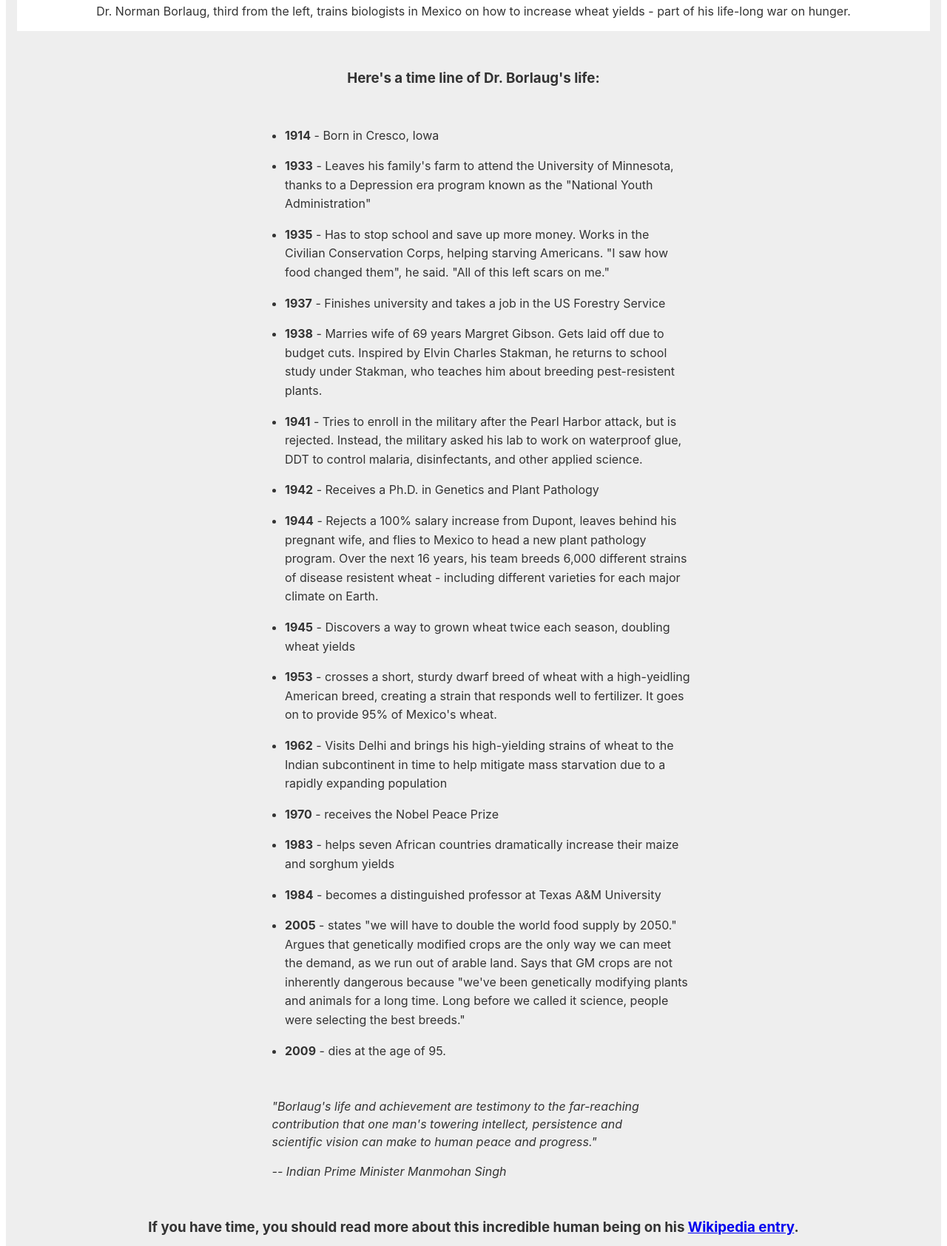
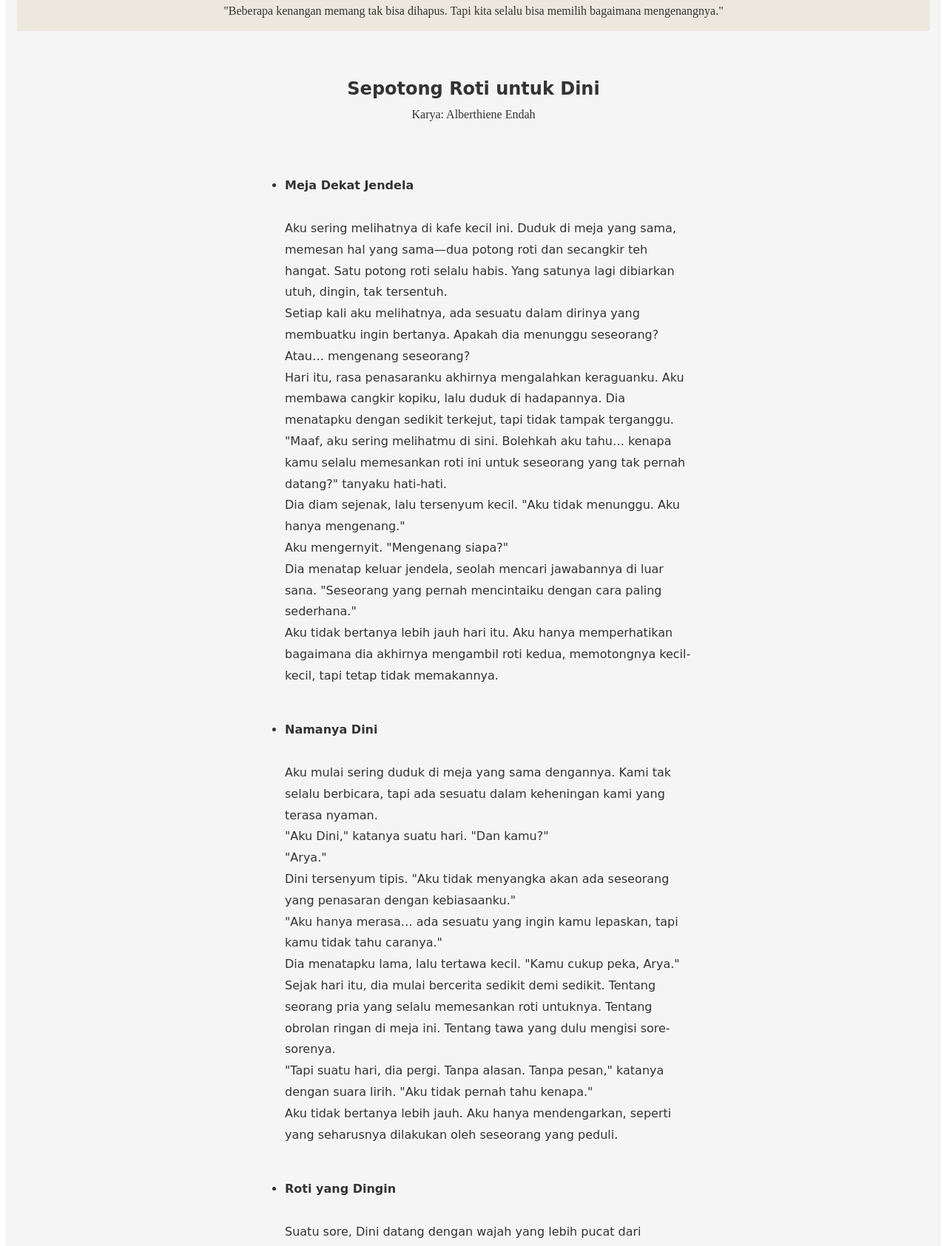
Before and after one commit to msalmanrafadhlih/tribute-page, a plain HTML site: page index.html in a window 1280 px wide. Shown: the part 492-2177 px from the top of the page at 74% size. Drawn offline with Linux system fonts and the light colour scheme.

Commit message:
Deploy both refference in pages

```diff
--- a/index.html
+++ b/index.html
@@ -5,113 +5,164 @@
   </head>
   <body>
     <main id="main">
-      <h1 id="title">I'm a man</h1>
-      <p>The man who saved his wife life</p>
+      <h1 id="title">Sepotong roti untuk Dini</h1>
+      <p>Kisah tentang cinta yang tertinggal di masa lalu, dan keberanian untuk melangkah ke depan.</p>
       <figure id="img-div">
         <img
           id="image"
-          src="https://cdn.freecodecamp.org/testable-projects-fcc/images/tribute-page-main-image.jpg"
+          src="https://1.bp.blogspot.com/-aOv1sohAfdk/WJK_JbvbppI/AAAAAAAAADY/tztDhnCXs_oRg_vNQrUwzN0Zr9ALc-43ACEw/w1200-h630-p-k-no-nu/kisah-sepotong-roti.jpg"
           alt="Dr. Norman Borlaug seen standing in Mexican wheat field with a group of biologists"
         />
         <figcaption id="img-caption">
-          Dr. Norman Borlaug, third from the left, trains biologists in Mexico
-          on how to increase wheat yields - part of his life-long war on hunger.
+            "Beberapa kenangan memang tak bisa dihapus. Tapi kita selalu bisa memilih bagaimana mengenangnya."
         </figcaption>
       </figure>
       <section id="tribute-info">
-        <h3 id="headline">Here's a time line of Dr. Borlaug's life:</h3>
+        <h2>Sepotong Roti untuk Dini</h2>
+        <p id="headline">Karya: Alberthiene Endah</p>
         <ul>
-          <li><strong>1914</strong> - Born in Cresco, Iowa</li>
+          <li><strong>Meja Dekat Jendela</strong><br><br> Aku sering melihatnya di kafe kecil ini. Duduk di meja yang sama, memesan hal yang sama—dua potong roti dan secangkir teh hangat. Satu potong roti selalu habis. Yang satunya lagi dibiarkan utuh, dingin, tak tersentuh.<br>
+
+            Setiap kali aku melihatnya, ada sesuatu dalam dirinya yang membuatku ingin bertanya. Apakah dia menunggu seseorang? Atau… mengenang seseorang?<br>
+
+            Hari itu, rasa penasaranku akhirnya mengalahkan keraguanku. Aku membawa cangkir kopiku, lalu duduk di hadapannya. Dia menatapku dengan sedikit terkejut, tapi tidak tampak terganggu.<br>
+
+            "Maaf, aku sering melihatmu di sini. Bolehkah aku tahu… kenapa kamu selalu memesankan roti ini untuk seseorang yang tak pernah datang?" tanyaku hati-hati.<br>
+
+            Dia diam sejenak, lalu tersenyum kecil. "Aku tidak menunggu. Aku hanya mengenang."<br>
+
+            Aku mengernyit. "Mengenang siapa?"<br>
+
+            Dia menatap keluar jendela, seolah mencari jawabannya di luar sana. "Seseorang yang pernah mencintaiku dengan cara paling sederhana."<br>
+
+            Aku tidak bertanya lebih jauh hari itu. Aku hanya memperhatikan bagaimana dia akhirnya mengambil roti kedua, memotongnya kecil-kecil, tapi tetap tidak memakannya.<br><br></li>
           <li>
-            <strong>1933</strong> - Leaves his family's farm to attend the
-            University of Minnesota, thanks to a Depression era program known as
-            the "National Youth Administration"
+            <strong>Namanya Dini</strong><br><br> Aku mulai sering duduk di meja yang sama dengannya. Kami tak selalu berbicara, tapi ada sesuatu dalam keheningan kami yang terasa nyaman.<br>
+
+            "Aku Dini," katanya suatu hari. "Dan kamu?"<br>
+
+            "Arya."<br>
+
+            Dini tersenyum tipis. "Aku tidak menyangka akan ada seseorang yang penasaran dengan kebiasaanku."<br>
+
+            "Aku hanya merasa… ada sesuatu yang ingin kamu lepaskan, tapi kamu tidak tahu caranya."<br>
+
+            Dia menatapku lama, lalu tertawa kecil. "Kamu cukup peka, Arya."<br>
+
+            Sejak hari itu, dia mulai bercerita sedikit demi sedikit. Tentang seorang pria yang selalu memesankan roti untuknya. Tentang obrolan ringan di meja ini. Tentang tawa yang dulu mengisi sore-sorenya.<br>
+
+            "Tapi suatu hari, dia pergi. Tanpa alasan. Tanpa pesan," katanya dengan suara lirih. "Aku tidak pernah tahu kenapa."<br>
+
+            Aku tidak bertanya lebih jauh. Aku hanya mendengarkan, seperti yang seharusnya dilakukan oleh seseorang yang peduli.<br><br>
           </li>
           <li>
-            <strong>1935</strong> - Has to stop school and save up more money.
-            Works in the Civilian Conservation Corps, helping starving
-            Americans. "I saw how food changed them", he said. "All of this left
-            scars on me."
+            <strong>Roti yang Dingin</strong><br><br> Suatu sore, Dini datang dengan wajah yang lebih pucat dari biasanya. Dia duduk di tempatnya, tapi tak langsung memesan makanan.<br>
+
+            "Kamu baik-baik saja?" tanyaku.<br>
+
+            Dia menggeleng. "Hari ini… aku melihatnya."<br>
+
+            Aku terdiam. Aku tidak perlu bertanya siapa "dia".<br>
+
+            "Dengan seseorang di sampingnya," lanjutnya. "Dan dia terlihat… bahagia."<br>
+
+            Aku menunggu dia melanjutkan.<br>
+
+            "Aku pikir, melihatnya lagi akan memberiku jawaban. Tapi ternyata… itu hanya memberiku lebih banyak pertanyaan."<br>
+
+            Aku ingin mengatakan sesuatu. Aku ingin mengatakan bahwa dia harus melepaskan. Tapi aku tahu, melepaskan bukan tentang kata-kata. Melepaskan adalah proses panjang yang harus dilewati dengan caranya sendiri.<br>
+
+            Hari itu, untuk pertama kalinya, Dini tidak menyentuh sepotong roti pun.<br><br>
           </li>
           <li>
-            <strong>1937</strong> - Finishes university and takes a job in the
-            US Forestry Service
+            <strong>Saatnya Pergi</strong><br><br> Minggu-minggu berlalu. Aku masih menemaninya di kafe itu. Tapi ada sesuatu yang berubah.<br>
+
+            Dini mulai berbicara lebih banyak. Tentang mimpinya yang sempat tertunda. Tentang keinginannya untuk melakukan perjalanan. Tentang hidup yang terus berjalan, meski hati masih terasa berat.<br>
+
+            "Aku rasa… sudah saatnya aku berhenti memesankan roti untuknya," katanya suatu sore.<br>
+
+            Aku menatapnya, mencari tanda-tanda kesedihan di wajahnya. Tapi yang kulihat hanyalah ketenangan.<br>
+
+            "Aku ingin mencoba memesan sesuatu yang benar-benar aku suka," lanjutnya sambil tersenyum.<br>
+
+            Aku ikut tersenyum. Aku tahu, ini bukan hanya tentang roti. Ini tentang dirinya yang akhirnya memilih untuk melangkah.<br>
+
+            Hari itu, untuk pertama kalinya, Dini memesan sesuatu yang berbeda.<br>
+
+            Dan untuk pertama kalinya, dia menikmati makanannya tanpa menunggu siapa pun.<br><br>
           </li>
           <li>
-            <strong>1938</strong> - Marries wife of 69 years Margret Gibson.
-            Gets laid off due to budget cuts. Inspired by Elvin Charles Stakman,
-            he returns to school study under Stakman, who teaches him about
-            breeding pest-resistent plants.
-          </li>
-          <li>
-            <strong>1941</strong> - Tries to enroll in the military after the
-            Pearl Harbor attack, but is rejected. Instead, the military asked
-            his lab to work on waterproof glue, DDT to control malaria,
-            disinfectants, and other applied science.
-          </li>
-          <li>
-            <strong>1942</strong> - Receives a Ph.D. in Genetics and Plant
-            Pathology
-          </li>
-          <li>
-            <strong>1944</strong> - Rejects a 100% salary increase from Dupont,
-            leaves behind his pregnant wife, and flies to Mexico to head a new
-            plant pathology program. Over the next 16 years, his team breeds
-            6,000 different strains of disease resistent wheat - including
-            different varieties for each major climate on Earth.
-          </li>
-          <li>
-            <strong>1945</strong> - Discovers a way to grown wheat twice each
-            season, doubling wheat yields
-          </li>
-          <li>
-            <strong>1953</strong> - crosses a short, sturdy dwarf breed of wheat
-            with a high-yeidling American breed, creating a strain that responds
-            well to fertilizer. It goes on to provide 95% of Mexico's wheat.
-          </li>
-          <li>
-            <strong>1962</strong> - Visits Delhi and brings his high-yielding
-            strains of wheat to the Indian subcontinent in time to help mitigate
-            mass starvation due to a rapidly expanding population
-          </li>
-          <li><strong>1970</strong> - receives the Nobel Peace Prize</li>
-          <li>
-            <strong>1983</strong> - helps seven African countries dramatically
-            increase their maize and sorghum yields
-          </li>
-          <li>
-            <strong>1984</strong> - becomes a distinguished professor at Texas
-            A&M University
-          </li>
-          <li>
-            <strong>2005</strong> - states "we will have to double the world
-            food supply by 2050." Argues that genetically modified crops are the
-            only way we can meet the demand, as we run out of arable land. Says
-            that GM crops are not inherently dangerous because "we've been
-            genetically modifying plants and animals for a long time. Long
-            before we called it science, people were selecting the best breeds."
-          </li>
-          <li><strong>2009</strong> - dies at the age of 95.</li>
+            <strong>Sepotong Roti untuk Diri Sendiri</strong><br><br> Suatu hari, aku datang ke kafe itu dan menemukan meja dekat jendela kosong.<br>
+
+            Dini tidak ada di sana.<br>
+
+            Aku bertanya kepada pelayan, dan mereka mengatakan bahwa dia sudah pergi. Katanya, dia ingin mencoba tempat baru, kehidupan baru.<br>
+
+            Aku tersenyum. Aku tahu, dia akhirnya menemukan caranya untuk melepaskan.<br>
+
+            Aku duduk di tempatnya, lalu memesan dua potong roti. Satu untukku. Satu lagi… bukan untuk seseorang yang tak datang, tapi untuk mengenang.<br>
+
+            Karena bagaimanapun juga, kenangan tidak harus dilupakan. Kadang, kita hanya perlu mengubah cara kita menyimpannya.
+            <br><br>
+            <span class="left">TAMAT.</span>
+          </li><br><br>
         </ul>
-        <blockquote
-          cite="http://news.rediff.com/report/2009/sep/14/pm-pays-tribute-to-father-of-green-revolution-borlaug.htm"
-        >
-          <p>
-            "Borlaug's life and achievement are testimony to the far-reaching
-            contribution that one man's towering intellect, persistence and
-            scientific vision can make to human peace and progress."
-          </p>
-          <cite>-- Indian Prime Minister Manmohan Singh</cite>
-        </blockquote>
+        <div class="container">
+            <blockquote cite="http://news.rediff.com/report/2009/sep/14/pm-pays-tribute-to-father-of-green-revolution-borlaug.html">
+              <p>"Kadang, bukan kepergian seseorang yang menyakitkan, tapi ketidakpastian yang mereka tinggalkan."</p>
+              <cite>~ <strong>Alberthiene Endah</strong> -</cite>
+            </blockquote>
+
+            <blockquote>
+              <p>"Melepaskan bukan berarti melupakan. Melepaskan adalah memberi ruang bagi diri sendiri untuk kembali bahagia."</p>
+              <cite>~ <strong>Alberthiene Endah</strong> -</cite>
+            </blockquote>
+
+            <blockquote>
+              <p>"Ada orang yang datang untuk tinggal, ada juga yang datang hanya untuk mengajarkan arti kehilangan."</p>
+              <cite>~ <strong>Alberthiene Endah</strong> -</cite>
+            </blockquote>
+
+            <blockquote>
+            <p>"Kenangan adalah seperti roti yang didiamkan terlalu lama. Semakin kita menyimpannya, semakin ia menjadi dingin dan keras. Tapi kita selalu bisa memilih untuk menikmati yang baru."</p>
+            <cite>~ <strong>Alberthiene Endah</strong> -</cite>
+            </blockquote>
+
+            <blockquote>
+            <p>"Hidup terus berjalan. Kita tidak harus melupakan seseorang untuk bisa melanjutkan perjalanan."</p>
+            <cite>~ <strong>Alberthiene Endah</strong> -</cite>
+            </blockquote>
+
+            <blockquote>
+            <p>"Aku tidak sedang menunggu siapa pun. Aku hanya sedang belajar menerima kenyataan."</p>
+            <cite>~ <strong>Alberthiene Endah</strong> -</cite>
+            </blockquote>
+
+            <blockquote>
+            <p>"Cinta yang sesungguhnya bukan tentang siapa yang datang pertama, tapi siapa yang memilih untuk tetap tinggal."</p>
+            <cite>~ <strong>Alberthiene Endah</strong> -</cite>
+            </blockquote>
+
+            <blockquote>
+            <p>"Aku tidak memesan roti ini untuknya lagi. Aku memesannya untuk diriku sendiri."</p>
+            <cite>~ <strong>Alberthiene Endah</strong> -</cite>
+            </blockquote>
+
+            <blockquote>
+            <p>"Suatu hari, kita akan menyadari bahwa beberapa perpisahan justru menyelamatkan kita dari kesedihan yang lebih panjang."</p>
+            <cite>~ <strong>Alberthiene Endah</strong> -</cite>
+            </blockquote>
+        </div>
+        <br>
+        <br>
         <h3>
-          If you have time, you should read more about this incredible human
-          being on his
-          <a
+          If you have time, you should read more about this incredible Stories
+          being on
+          <a style="text-decoration: none;"
             id="tribute-link"
-            href="https://en.wikipedia.org/wiki/Norman_Borlaug"
+            href=""
             target="_blank"
-            >Wikipedia entry</a
-          >.
+            >Inspire</a>.
         </h3>
       </section>
     </main>
--- a/styles.css
+++ b/styles.css
@@ -28,7 +28,23 @@ html {
   }
 
   body {
-    font-family: -apple-system, BlinkMacSystemFont, 'Segoe UI', 'Roboto', 'Helvetica Neue', Arial, sans-serif;
+    /* Display(unik & berkarakter) */
+    /* font-family: 'Cinzel', serif; */
+    /* font-family: 'Oswald', sans-serif; */
+    /* font-family: 'Unica One', sans-serif; */
+
+    /* ---- script(mewah & artistik) */
+    /* font-family: 'Dancing Script', cursive; */
+    /* font-family: 'Great Vibes', cursive; */
+    /* font-family: 'Pacifico', cursive; */
+
+    /* ---- serif(klasik & elegan) */
+    font-family: 'Lora', serif;
+    /* font-family: 'Playfair Display', serif; */
+    /* font-family: 'Merriweather', serif; */
+
+    /* default */
+    /* font-family: -apple-system, BlinkMacSystemFont, 'Segoe UI', 'Roboto', 'Helvetica Neue', Arial, sans-serif; */
     font-size: 1.6rem;
     line-height: 1.5;
     text-align: center;
@@ -44,7 +60,7 @@ html {
     margin: 30px 8px;
     padding: 15px;
     border-radius: 5px;
-    background: #eee;
+    background-color: whitesmoke;
   }
 
   main {
@@ -54,7 +70,7 @@ html {
 
   h1 {
     display: block;
-    text-transform: uppercase;
+    /* text-transform: uppercase; */
     font-size: 2em;
     /* margin-block-start: 0.67em;
     margin-block-end: 0.67em;
@@ -84,13 +100,13 @@ html {
   }
 
   #img-div {
-      background: white;
+    background-color: hsl(40, 30%, 90%);
     padding: 10px;
     margin: 0;
   }
 
   img {
-      border-radius: 180px;
+      /* border-radius: 180px; */
       max-width: 100%;
       display: block;
       height: auto;
@@ -111,14 +127,17 @@ html {
   section {
       display: block;
       unicode-bidi: isolate;
+      font-family: 'Dancing Script', cursive;
   }
 
   #headline {
-      margin: 50px 0;
+    font-family: 'Lora', serif;
+    margin-top: 5px;
+    margin-bottom: 70px;
     text-align: center;
   }
 
-  h3 {
+  h2 {
       display: block;
       /* font-size: 1.17em;
       margin-block-start: 1em;
@@ -126,6 +145,8 @@ html {
       margin-inline-start: 0px;
       margin-inline-end: 0px; */
       font-weight: bold;
+      margin-bottom: 0;
+      margin-top: 60px;
       unicode-bidi: isolate;
   }
 
@@ -158,23 +179,32 @@ html {
       text-align: -webkit-match-parent;
       unicode-bidi: isolate;
       margin: 16px 0;
+      line-height: 1.8;
   }
 
   strong {
       font-weight: bold;
   }
 
+  .container {
+    display: flex;
+    justify-content: center; /* Agar blockquote sejajar di tengah */
+    gap: 20px; /* Memberikan jarak antar blockquote */
+    flex-wrap: wrap; /* Agar responsif di layar kecil */
+  }
+
   blockquote {
+    font-family: 'Lora', serif;
     font-style: italic;
-      max-width: 545px;
-      margin: 0 auto 50px auto;
+    max-width: 300px; /* Atur lebar agar tidak terlalu besar */
     text-align: left;
     display: block;
-      /* margin-block-start: 1em;
-      margin-block-end: 1em;
-      margin-inline-start: 40px;
-      margin-inline-end: 40px; */
     unicode-bidi: isolate;
+    margin: 0;
+  }
+
+  .left {
+    float: right;
   }
 
   cite {
```
Lines whose indentation alone changed are shown as unchanged.
